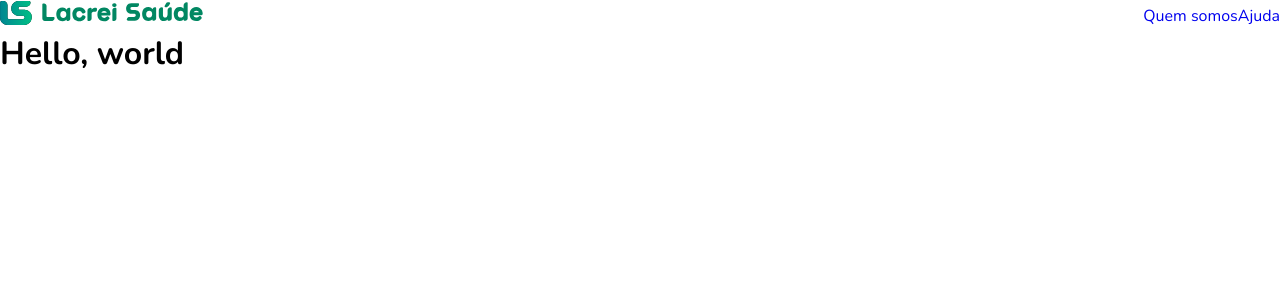
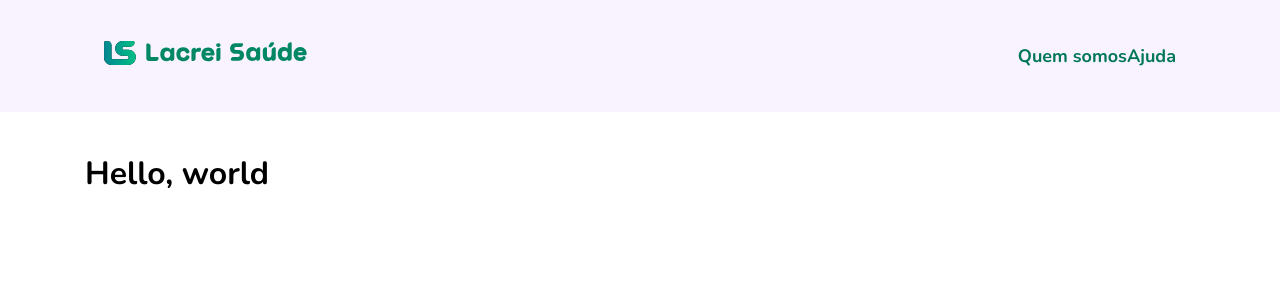
Before and after one commit to hevelinlima/desafio-lacrei, a Next.js app: page / in a window 1280 px wide. Shown: the top 300 px of the page. Built offline with nearby package versions, Linux system fonts and the light colour scheme.

Commit message:
styles: Header component

```diff
--- a/package.json
+++ b/package.json
@@ -19,6 +19,7 @@
     "@types/node": "^20",
     "@types/react": "^18",
     "@types/react-dom": "^18",
+    "babel-plugin-styled-components": "^2.1.4",
     "eslint": "^8",
     "eslint-config-next": "14.2.4",
     "typescript": "^5"
--- a/src/components/Header/styles.ts
+++ b/src/components/Header/styles.ts
@@ -1,13 +1,22 @@
+import { typography } from "@/styles/typography";
 import styled from "styled-components";
 
 export const HeaderContainer = styled.header`
+
+  padding: 2.5rem 6.5rem;
+
   display: flex;
   align-items: center;
   justify-content: space-between;
+
+  background: ${(props)=>props.theme.colors.highlight};
 `
 
 export const ContentHeader = styled.div`
   a{
     text-decoration: none;
+    color: ${(props)=>props.theme.colors["accent-dark"]};
+    ${typography.fonts.textXL};
+    font-weight: bold;
   }
 `
--- a/src/pages/_app.tsx
+++ b/src/pages/_app.tsx
@@ -1,5 +1,6 @@
 import Header from "@/components/Header";
 import { GlobalStyle } from "@/styles/global";
+import { Container } from "@/styles/pages/app";
 import { defaultTheme } from "@/styles/theme/default";
 import { typography } from "@/styles/typography";
 import type { AppProps } from "next/app";
@@ -15,7 +16,9 @@ export default function App({ Component, pageProps }: AppProps) {
   return(
     <ThemeProvider theme={combinedTheme}>
       <Header />
-      <Component {...pageProps} />
+      <Container>
+        <Component {...pageProps} />
+      </Container>
       <GlobalStyle />
     </ThemeProvider>
   );
--- a/src/pages/index.tsx
+++ b/src/pages/index.tsx
@@ -1,4 +1,4 @@
-import { MainContainer } from "@/styles/index";
+import { MainContainer } from "@/styles/pages/index";
 import { useEffect } from "react";
 
 export default function Home() {
--- /dev/null
+++ b/src/styles/pages/app.ts
@@ -0,0 +1,6 @@
+import styled from "styled-components";
+
+export const Container =styled.main`
+  max-width: 1110px;
+  margin: 2.5rem auto;
+`
--- a/src/styles/index.ts
+++ b/src/styles/pages/index.ts
@@ -1,5 +1,5 @@
 import styled from "styled-components";
 
 export const MainContainer = styled.div`
-  max-width: 1180px;
+
 `
--- a/src/styles/theme/default.ts
+++ b/src/styles/theme/default.ts
@@ -1,8 +1,11 @@
 export const defaultTheme = {
   colors: {
-      'default': '#fff',
-      'highlight': '#f9f3ff',
+      default: '#ffffff',
+      highlight: '#f9f3ff',
+      divider: '#b2dfd0',
       'accent-base': '#018762',
       'accent-dark': '#007756',
+      'text-body': '#2d2d2d',
+      'text-headline': '#131313'
   }
 }
--- a/src/styles/typography.ts
+++ b/src/styles/typography.ts
@@ -6,6 +6,26 @@ export const typography = {
       font-size: 3rem;
       font-weight: bold;
       line-height: 1.2;
+    `,
+    headlineBase:css`
+      font-size: 2rem;
+      font-weight: bold;
+      line-height: 1.2;
+    `,
+    headlineSM: css`
+      font-size: 1.5rem;
+      font-weight: normal;
+      line-height: 1.5;
+    `,
+    textXL: css`
+      font-size: 1.125rem;
+      font-weight: normal;
+      line-height: 1.5;
+    `,
+    textBase: css`
+      font-size: 1rem;
+      font-weight: normal;
+      line-height: 1.5;
     `
   }
 }
```
Also changed, not shown: src/@types/styled.d.ts (added, +8 -0 lines), .babelrc (added), 1 other file (tests, documents, lock files or other folders).
